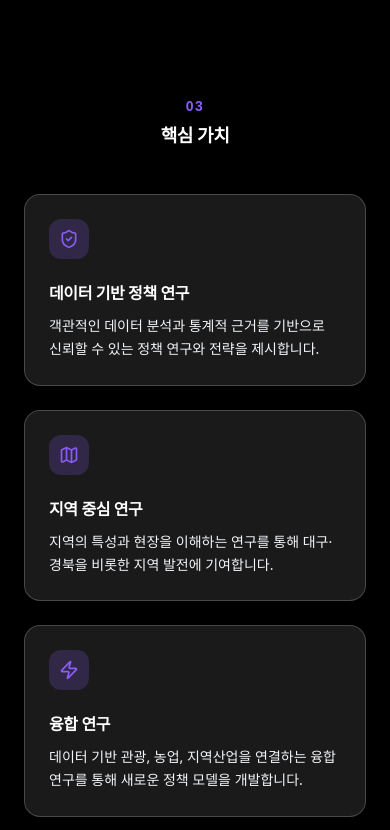
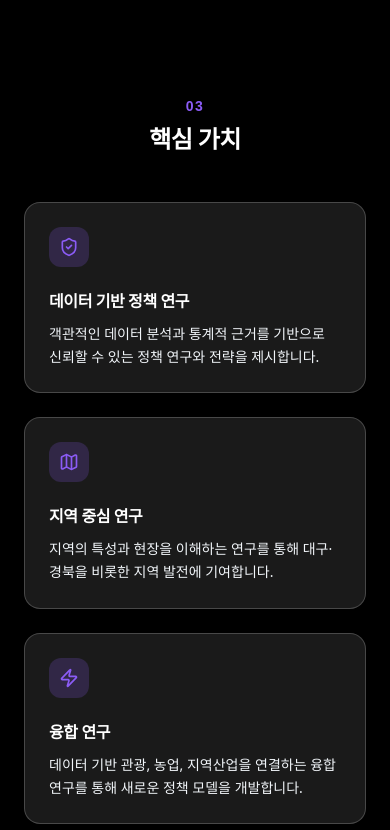
Before and after one commit to Lee-Suan/DDPI, a React (Vite) app: page / in a window 390 px wide. Shown: the part 2694-3524 px from the top of the page. Built offline with nearby package versions, Linux system fonts and the light colour scheme; no server answers.

Commit message:
feat: Adjust headings and footer copyright
Updates the font size of the "Core Values" heading in the About section for better visual hierarchy. Also, enhances the footer copyright text by adding the copyright symbol and adjusting font size for improved readability.

```diff
--- a/src/components/About.tsx
+++ b/src/components/About.tsx
@@ -145,7 +145,7 @@ const About = () => {
         <div>
           <div className="text-center mb-12">
             <span className="text-secondary font-bold tracking-widest text-sm mb-2 block font-display">03</span>
-            <h2 className="text-lg md:text-2xl font-bold text-white break-keep">핵심 가치</h2>
+            <h2 className="text-2xl md:text-3xl font-bold text-white break-keep">핵심 가치</h2>
           </div>
 
           <div className="grid sm:grid-cols-2 lg:grid-cols-4 gap-6">
--- a/src/components/Footer.tsx
+++ b/src/components/Footer.tsx
@@ -40,8 +40,8 @@ const Footer: React.FC<FooterProps> = ({ siteName, representative }) => {
             </div>
           </div>
         </div>
-        <div className="pt-4 border-t border-white/5 flex justify-center items-center text-sm text-slate-400 font-medium tracking-tight font-display uppercase">
-          <p>COPYRIGHT 2026 Daegyeong Data Policy Institute. All Rights Reserved.</p>
+        <div className="pt-4 border-t border-white/5 flex justify-center items-center text-[10px] text-slate-400 font-medium tracking-tight font-display">
+          <p>COPYRIGHT ⓒ 2026 Daegyeong Data Policy Institute. All Rights Reserved.</p>
         </div>
       </div>
     </footer>
```
